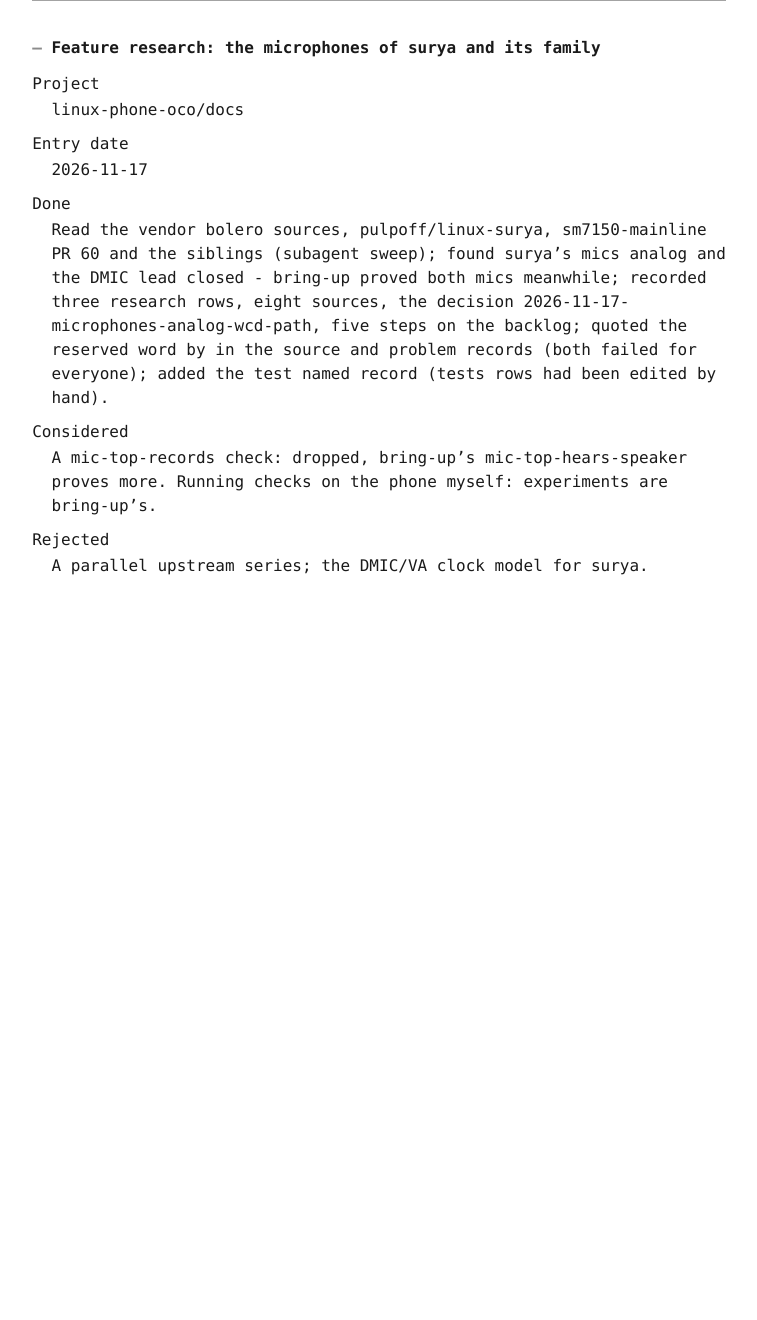
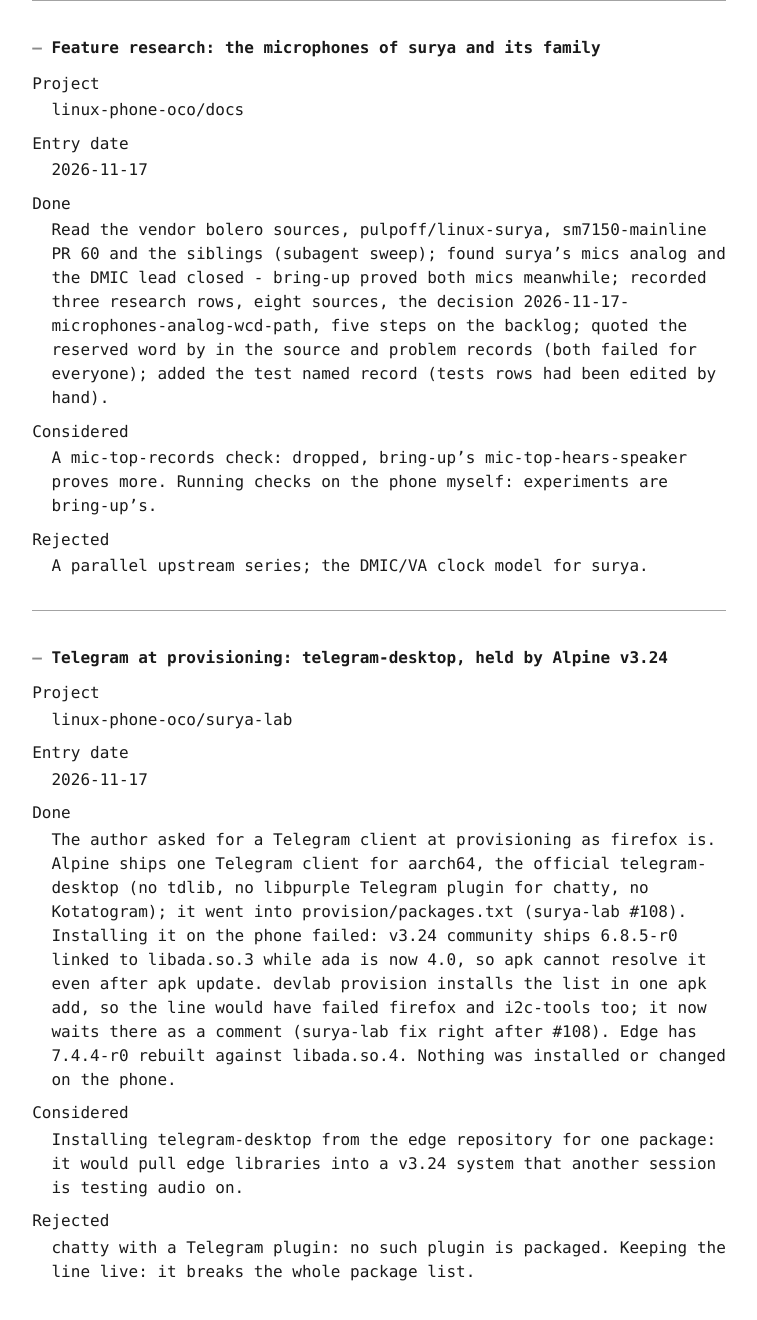
Before and after one commit to linux-phone-oco/docs, a Jekyll site: the page built from docs/session_log.md, in a window 1280 px wide and 1400 px high, scrolled down 27999 px. Shown: the top 1320 px of the window, without its empty margins (261-1018 px from the left). Built offline with Jekyll 4.4.1, drawn with Linux system fonts in a browser that asks for light colours; our own code applies the rules of GitHub Pages for plain Markdown files; before the commit the page ends 28693 px from its top, so only the background shows below that.

Commit message:
docs: Telegram at provisioning: telegram-desktop held, Alpine v3.24 cannot install it (#142)
Co-authored-by: telegram-provision <agent@creation-guidelines>

```diff
--- a/data/session_log.json
+++ b/data/session_log.json
@@ -56,3 +56,4 @@
 {"project":"linux-phone-oco/device-template","id":"2026-11-16-joined","entry_date":"2026-11-16","title":"Joined the Open Commons Observatory","done":"The mark, the gatherer's caller and a place for this project's own records, written by ocoeco init.","considered":"","rejected":"","date":null}
 {"project":"linux-phone-oco/device-template","id":"2026-11-17-made","entry_date":"2026-11-17","title":"The template, made","done":"Made from what was proven on surya the same day: the phone checks its own health after every boot, every change ends with that report, gathering is one command, and devlab mcp is the door for agents - all read from device.toml.","considered":null,"rejected":null,"date":null}
 {"project":"linux-phone-oco/docs","id":"2026-11-17-research-microphones","entry_date":"2026-11-17","title":"Feature research: the microphones of surya and its family","done":"Read the vendor bolero sources, pulpoff/linux-surya, sm7150-mainline PR 60 and the siblings (subagent sweep); found surya's mics analog and the DMIC lead closed - bring-up proved both mics meanwhile; recorded three research rows, eight sources, the decision 2026-11-17-microphones-analog-wcd-path, five steps on the backlog; quoted the reserved word by in the source and problem records (both failed for everyone); added the test named record (tests rows had been edited by hand).","considered":"A mic-top-records check: dropped, bring-up's mic-top-hears-speaker proves more. Running checks on the phone myself: experiments are bring-up's.","rejected":"A parallel upstream series; the DMIC/VA clock model for surya.","date":null}
+{"project":"linux-phone-oco/surya-lab","id":"2026-11-17-telegram-provision","entry_date":"2026-11-17","title":"Telegram at provisioning: telegram-desktop, held by Alpine v3.24","done":"The author asked for a Telegram client at provisioning as firefox is. Alpine ships one Telegram client for aarch64, the official telegram-desktop (no tdlib, no libpurple Telegram plugin for chatty, no Kotatogram); it went into provision/packages.txt (surya-lab #108). Installing it on the phone failed: v3.24 community ships 6.8.5-r0 linked to libada.so.3 while ada is now 4.0, so apk cannot resolve it even after apk update. devlab provision installs the list in one apk add, so the line would have failed firefox and i2c-tools too; it now waits there as a comment (surya-lab fix right after #108). Edge has 7.4.4-r0 rebuilt against libada.so.4. Nothing was installed or changed on the phone.","considered":"Installing telegram-desktop from the edge repository for one package: it would pull edge libraries into a v3.24 system that another session is testing audio on.","rejected":"chatty with a Telegram plugin: no such plugin is packaged. Keeping the line live: it breaks the whole package list.","date":null}
--- a/docs/session_log.md
+++ b/docs/session_log.md
@@ -1108,3 +1108,24 @@ Considered
 
 Rejected
 : A parallel upstream series; the DMIC/VA clock model for surya.
+
+---
+
+
+<a id="2026-11-17-telegram-provision"></a>
+### Telegram at provisioning: telegram-desktop, held by Alpine v3.24
+
+Project
+: linux-phone-oco/surya-lab
+
+Entry date
+: 2026-11-17
+
+Done
+: The author asked for a Telegram client at provisioning as firefox is. Alpine ships one Telegram client for aarch64, the official telegram-desktop (no tdlib, no libpurple Telegram plugin for chatty, no Kotatogram); it went into provision/packages.txt (surya-lab #108). Installing it on the phone failed: v3.24 community ships 6.8.5-r0 linked to libada.so.3 while ada is now 4.0, so apk cannot resolve it even after apk update. devlab provision installs the list in one apk add, so the line would have failed firefox and i2c-tools too; it now waits there as a comment (surya-lab fix right after #108). Edge has 7.4.4-r0 rebuilt against libada.so.4. Nothing was installed or changed on the phone.
+
+Considered
+: Installing telegram-desktop from the edge repository for one package: it would pull edge libraries into a v3.24 system that another session is testing audio on.
+
+Rejected
+: chatty with a Telegram plugin: no such plugin is packaged. Keeping the line live: it breaks the whole package list.
```
Also changed, not shown: docs/backlog.md (+19 -0 lines), docs/index.md (+2 -2 lines), data/backlog.json.
